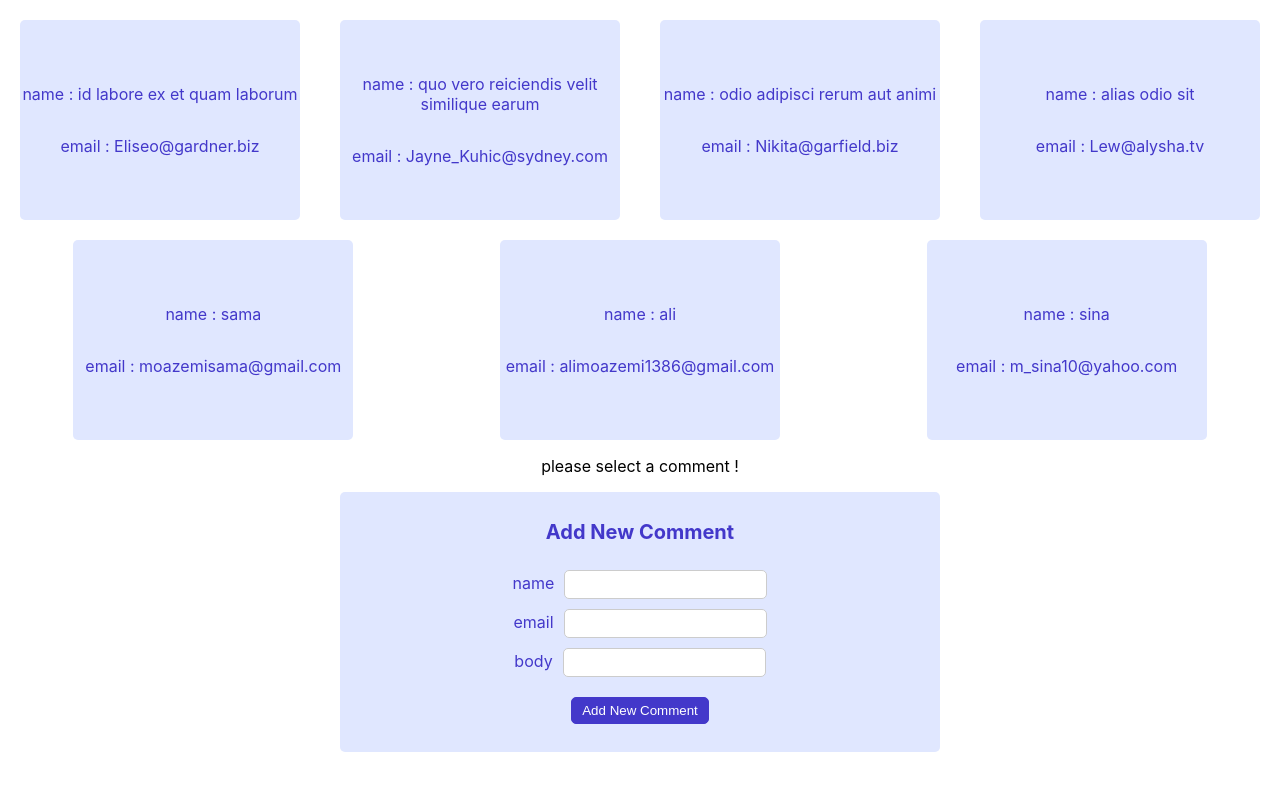
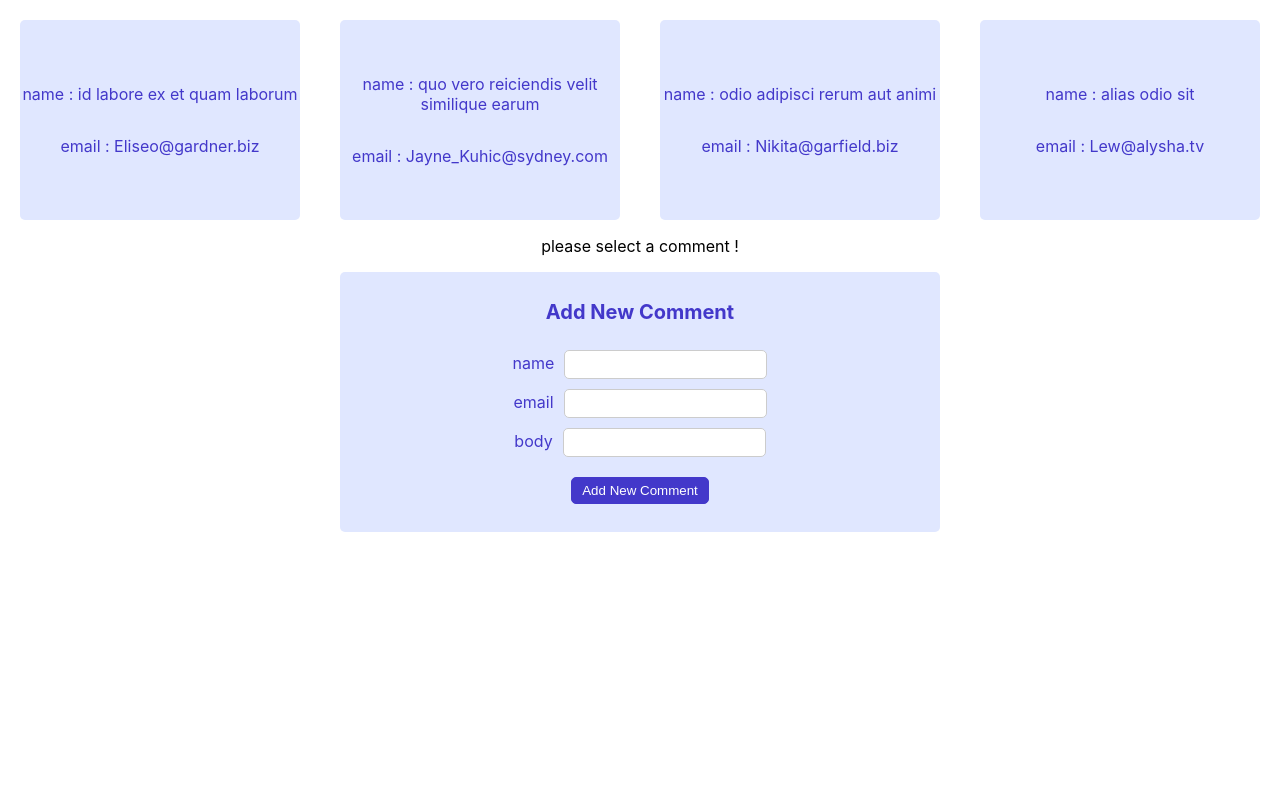
Before and after one commit to samamoazemi/http-app, a React (Create React App) app: page / in a window 1280 px wide. Shown: the top 790 px of the page. Built offline with nearby package versions, Linux system fonts and the light colour scheme; data requests are answered from the project's data file.

Commit message:
Manage server-side errors

```diff
--- a/data/db.json
+++ b/data/db.json
@@ -27,27 +27,6 @@
       "name": "alias odio sit",
       "email": "Lew@alysha.tv",
       "body": "non et atque\noccaecati deserunt quas accusantium unde odit nobis qui voluptatem\nquia voluptas consequuntur itaque dolor\net qui rerum deleniti ut occaecati"
-    },
-    {
-      "name": "sama",
-      "email": "moazemisama@gmail.com",
-      "content": "this is a comment",
-      "postId": 10,
-      "id": 5
-    },
-    {
-      "name": "ali",
-      "email": "alimoazemi1386@gmail.com",
-      "content": "this is a comment",
-      "postId": 10,
-      "id": 6
-    },
-    {
-      "name": "sina",
-      "email": "m_sina10@yahoo.com",
-      "content": "this is a comment",
-      "postId": 10,
-      "id": 7
     }
   ]
 }
--- a/src/container/Discussion/Discussion.js
+++ b/src/container/Discussion/Discussion.js
@@ -15,9 +15,9 @@ const Discussion = () => {
      const getComments = async () => {
         try {
          const {data} = await axios.get("http://localhost:3001/comments")
-             setComments(data)
+             setComments(data.slice(0, 4))
         } catch (error) {
-            console.log(error)
+            // console.log(error)
             setError(true)
         }
      }
@@ -30,21 +30,26 @@ const Discussion = () => {
 
     }
 
+    const renderComments = () => {
+        let renderValue = <p>Loading ...</p>
+        if(error) renderValue = <p>fetching data faild !</p>
+        if(comments && !error){
+            renderValue =  comments.map((c) => (
+                <Comment
+                  key={c.id}
+                  name={c.name}
+                  email={c.email}
+                  onClick={() => selectCommentHandler(c.id)}
+                />
+              ))
+        }
+        return renderValue;
+    }
+
     return (
         <main className={style.discussion}>
             <section>
-              {comments ? (
-                  comments.map((c) => (
-                    <Comment
-                      key={c.id}
-                      name={c.name}
-                      email={c.email}
-                      onClick={() => selectCommentHandler(c.id)}
-                    />
-                  ))
-                ) : (
-                 <p>Loading ...</p>
-                )}
+             {renderComments()}
             </section>
             <section>
                 <FullComment commentId={selectedId} />
```
